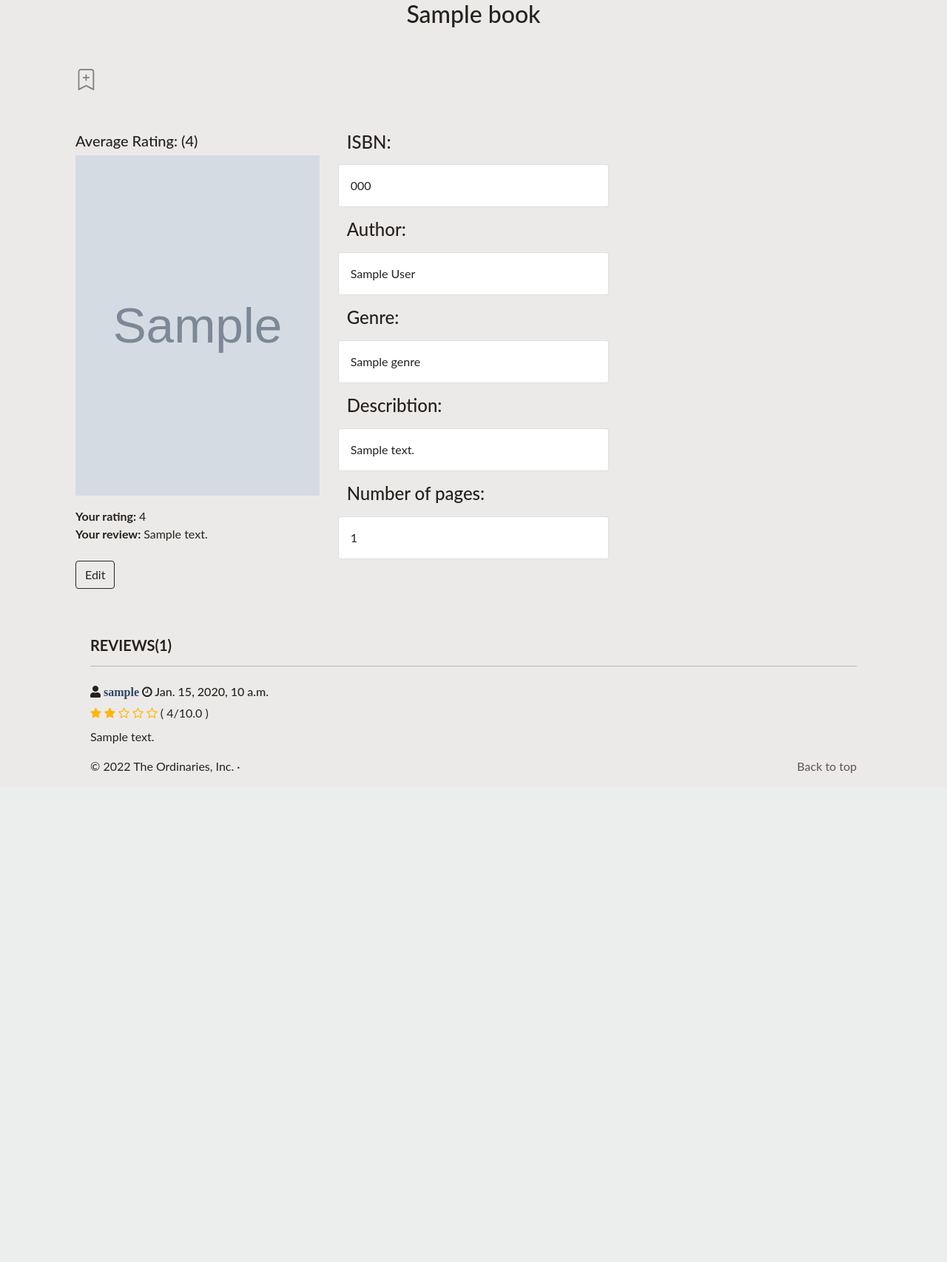
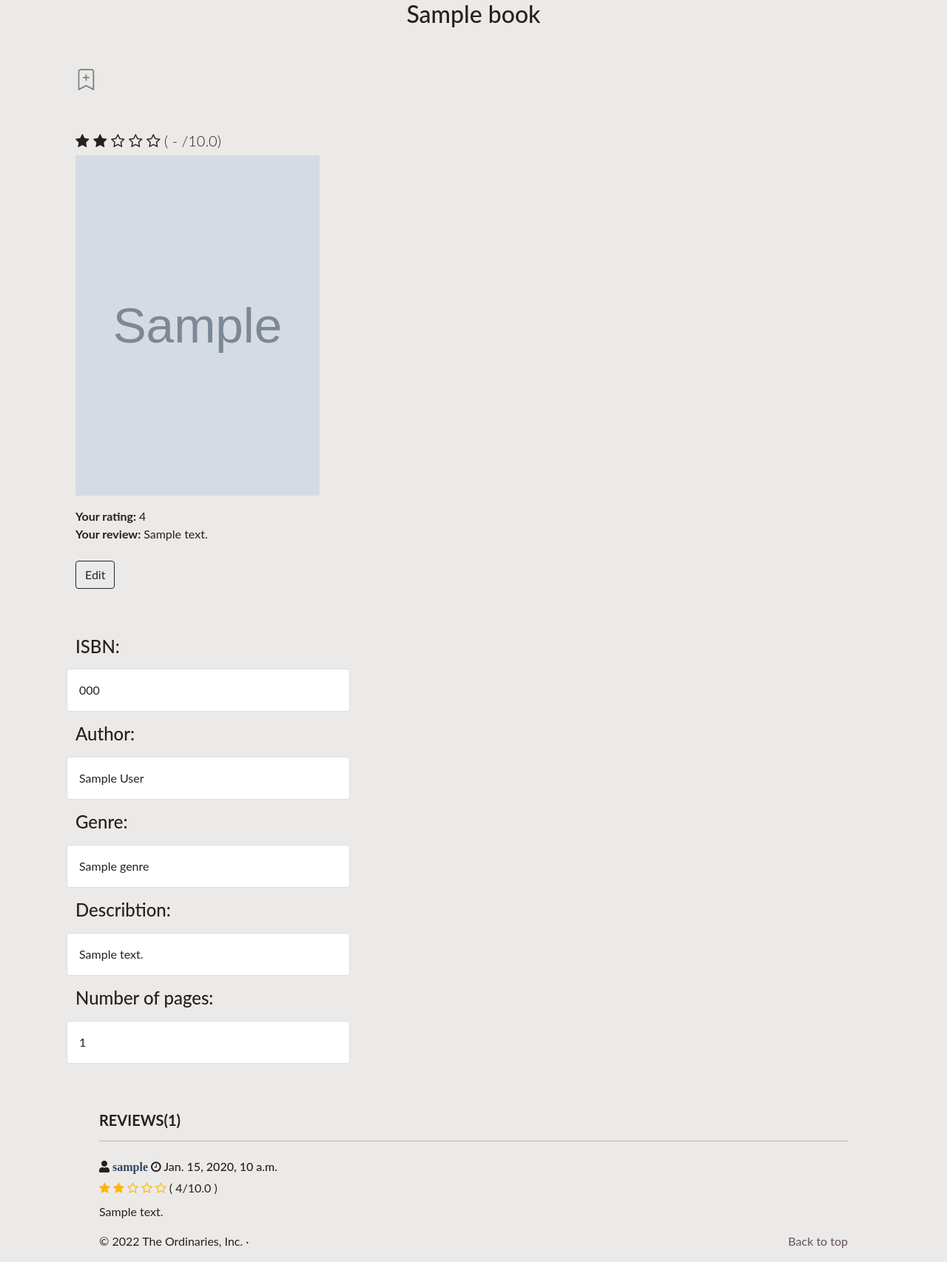
Before and after one commit to rahafv/The-Ordinaries, a Django app: template bookclub/templates/book_details.html in a window 1280 px wide. Shown: the part 56-1762 px from the top of the page at 74% size. Before the commit the page ends 1101 px from the top, so only its background shows below. Run offline with Django 3.2, Linux system fonts and the light colour scheme; the template is opened without the code that fills it: most values are stand-ins (such as "Sample title", 1, 10 or a date in 2020); grey boxes marked "Sample" are stand-in pictures; some libraries are stand-ins or nearby versions.

Commit message:
remove rating from not rated books

```diff
--- a/bookclub/templates/book_details.html
+++ b/bookclub/templates/book_details.html
@@ -17,7 +17,27 @@
         <div class="row">
           <div class="col-4">
             <div class="row mt-5">
-              <h5>Average Rating: ({{book.average_rating}})</h5>
+              {%if numberOfRatings%}
+              <h5><div class="fw-light center">
+
+                <i class="fa fa-star{% if book.average_rating < 1%}-o{% elif book.average_rating == 1 %}-half-o{% endif %}" aria-hidden="true"></i>
+                <i class="fa fa-star{% if book.average_rating < 3%}-o{% elif book.average_rating == 3 %}-half-o{% endif %}" aria-hidden="true"></i>
+                <i class="fa fa-star{% if book.average_rating < 5%}-o{% elif book.average_rating == 5 %}-half-o{% endif %}" aria-hidden="true"></i>
+                <i class="fa fa-star{% if book.average_rating < 7%}-o{% elif book.average_rating == 7  %}-half-o{% endif %}" aria-hidden="true"></i>
+                <i class="fa fa-star{% if book.average_rating < 9%}-o{% elif book.average_rating == 9 %}-half-o{% endif %}" aria-hidden="true"></i>
+
+            <span>({{book.average_rating}}/10.0)</span>
+            {%else%}
+            <h5  class="fw-light center">
+              <i class="fa fa-star{% if book.average_rating < 1%}-o{% elif book.average_rating == 1 %}-half-o{% endif %}" aria-hidden="true"></i>
+                <i class="fa fa-star{% if book.average_rating < 3%}-o{% elif book.average_rating == 3 %}-half-o{% endif %}" aria-hidden="true"></i>
+                <i class="fa fa-star{% if book.average_rating < 5%}-o{% elif book.average_rating == 5 %}-half-o{% endif %}" aria-hidden="true"></i>
+                <i class="fa fa-star{% if book.average_rating < 7%}-o{% elif book.average_rating == 7  %}-half-o{% endif %}" aria-hidden="true"></i>
+                <i class="fa fa-star{% if book.average_rating < 9%}-o{% elif book.average_rating == 9 %}-half-o{% endif %}" aria-hidden="true"></i>
+                <span>( - /10.0)</span>
+              </h5>
+            {%endif%}
+        </div></h5>
               <div>
                 <img src= "{{ book.image_url }}" class=" image-thumbnail mb-3" width="330" height="460" />
               </div>
--- a/bookclub/views.py
+++ b/bookclub/views.py
@@ -262,6 +262,7 @@ def add_book(request):
 @login_required
 def book_details(request, book_id):
     book = get_object_or_404(Book.objects, id=book_id)
+    numberOfRatings=book.ratings.all().count()
     form = RatingForm()
     user = request.user
     check_reader = book.is_reader(user)
@@ -273,7 +274,7 @@ def book_details(request, book_id):
         review="").exclude(user=request.user).count()
     context = {'book': book, 'form': form,
                'rating': rating, 'reviews': reviews,
-               'reviews_count': reviews_count, 'user': user, 'reader': check_reader}
+               'reviews_count': reviews_count, 'user': user, 'reader': check_reader, 'numberOfRatings':numberOfRatings}
     return render(request, "book_details.html", context)
 
 
```
Also changed, not shown: bookclub/templates/partials/users_information_table.html (+0 -7 lines).
